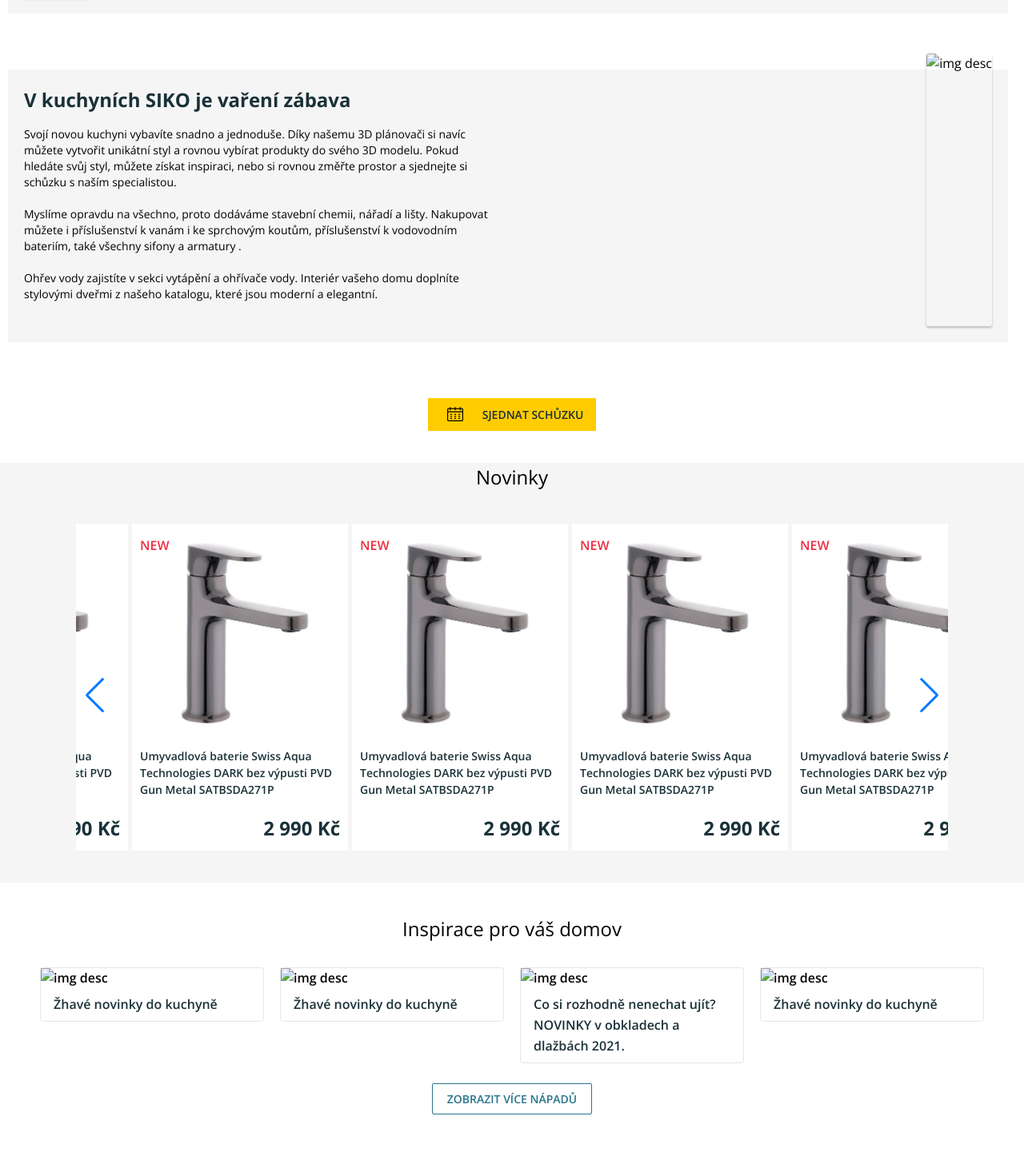
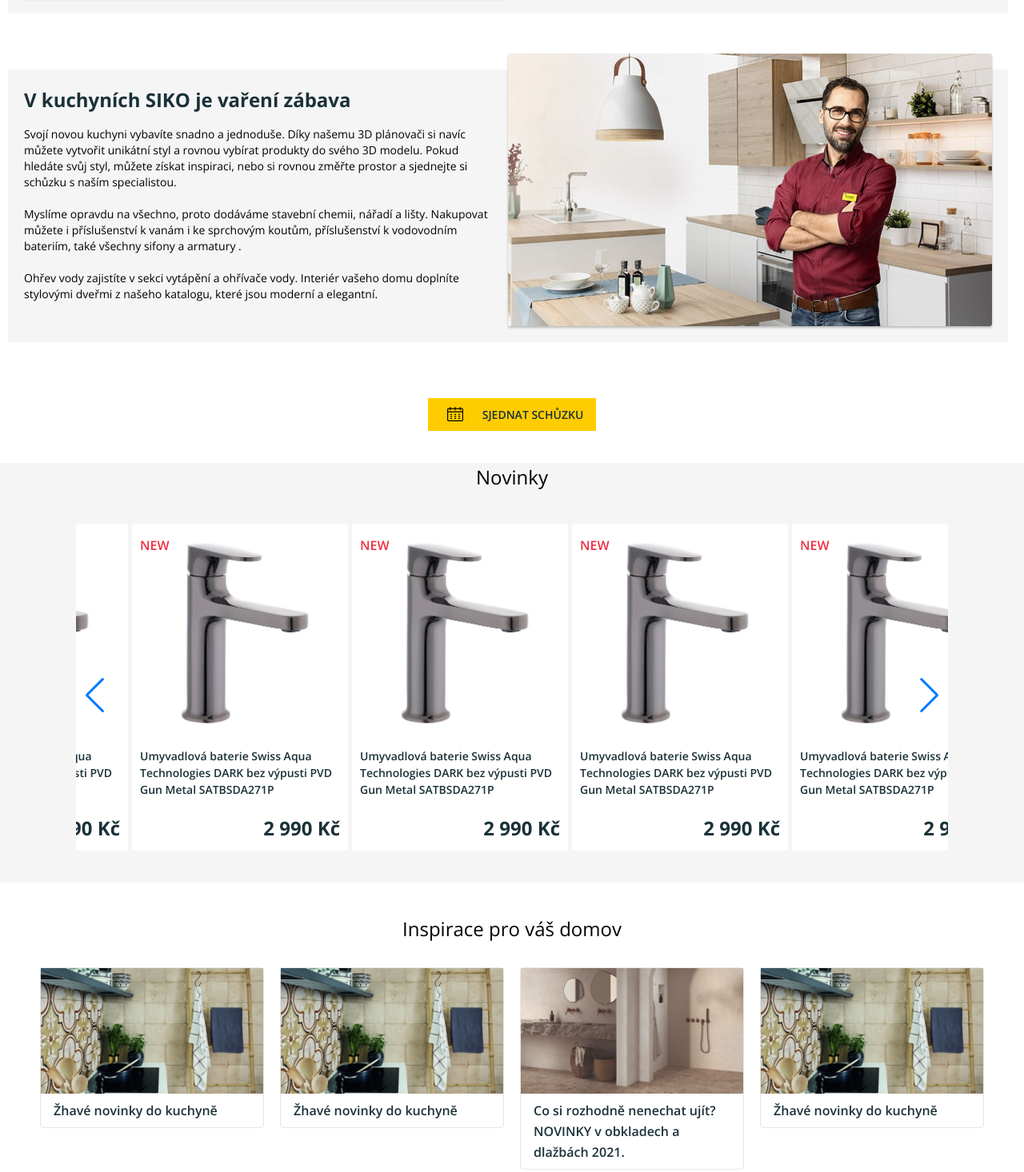
Before and after one commit to Khoroshavin/elektro, a plain HTML site: page index.html in a window 1280 px wide. Shown: the part 1253-2719 px from the top of the page at 80% size. Before the commit the page ends 2687 px from the top, so only its background shows below. Drawn offline with nearby package versions, Linux system fonts and the light colour scheme; the site is published under a folder, as on GitHub Pages, so addresses that start at the root find nothing.

Commit message:
header fix3

```diff
--- a/index.html
+++ b/index.html
@@ -150,7 +150,7 @@
 </section>
 
 <section class="container upper upper__two">
-  <img class="up__img" src="/img/konzultant.jpg" alt="img desc">
+  <img class="up__img" src="img/konzultant.jpg" alt="img desc">
   <div class="up__content">
     <h3><b>Splňte si sen o perfektní koupelně</b></h3>
     <p>
@@ -174,7 +174,7 @@
     Ohřev vody zajistíte v sekci vytápění a ohřívače vody. Interiér vašeho domu doplníte stylovými dveřmi z našeho katalogu, které jsou moderní a elegantní.
     </p>
   </div>
-  <img class="up__img" src="/img/konzultant.jpg" alt="img desc">
+  <img class="up__img" src="img/konzultant.jpg" alt="img desc">
 </section>
 
 <div class="container center">
@@ -247,25 +247,25 @@
   <ul class="ideas__list">
     <li class="idea">
       <a href="#">
-        <img src="../img/idea.jpg" alt="img desc">
+        <img src="img/idea.jpg" alt="img desc">
         <div class="idea__desc">Žhavé novinky do kuchyně</div>
       </a>
     </li>
     <li class="idea">
       <a href="#">
-        <img src="../img/idea.jpg" alt="img desc">
+        <img src="img/idea.jpg" alt="img desc">
         <div class="idea__desc">Žhavé novinky do kuchyně</div>
       </a>
     </li>
     <li class="idea">
       <a href="#">
-        <img src="../img/idea2.jpg" alt="img desc">
+        <img src="img/idea2.jpg" alt="img desc">
         <div class="idea__desc">Co si rozhodně nenechat ujít? NOVINKY v obkladech a dlažbách 2021. </div>
       </a>
     </li>
     <li class="idea">
       <a href="#">
-        <img src="../img/idea.jpg" alt="img desc">
+        <img src="img/idea.jpg" alt="img desc">
         <div class="idea__desc">Žhavé novinky do kuchyně</div>
       </a>
     </li>
```
